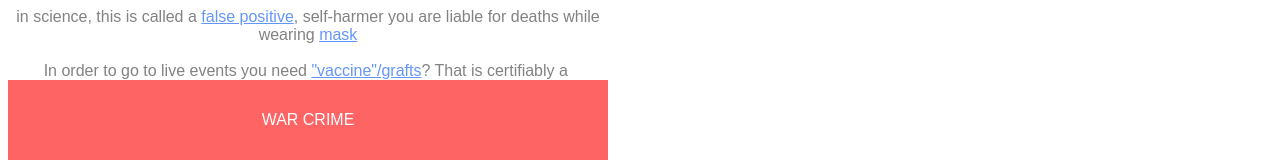
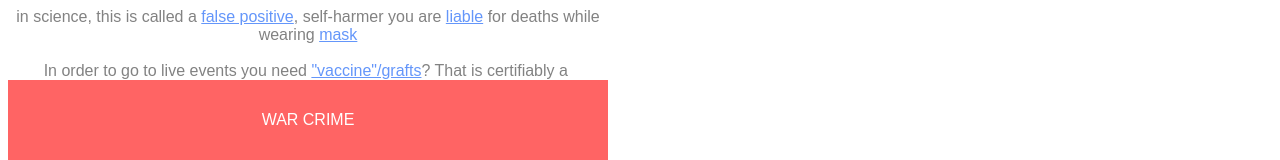
Before and after one commit to NickCarducci/BillBidenOrg, a React (Create React App) app: page / in a window 1280 px wide. Shown: the top 160 px of the page. Built offline with nearby package versions, Linux system fonts and the light colour scheme.

Commit message:
Update App.js

```diff
--- a/src/App.js
+++ b/src/App.js
@@ -15,7 +15,9 @@ export default function App() {
         <a href="https://www.cdc.gov/mmwr/volumes/69/wr/mm6928e2.htm">
           false positive
         </a>
-        , self-harmer you are liable for deaths while wearing&nbsp;
+        , self-harmer you are&nbsp;
+        <a href="https://committeetoprotect.org/meet-dr-rob/">liable</a>
+        &nbsp;for deaths while wearing&nbsp;
         <a href="https://moldmask.co">mask</a>
         <br />
         <br />
```
